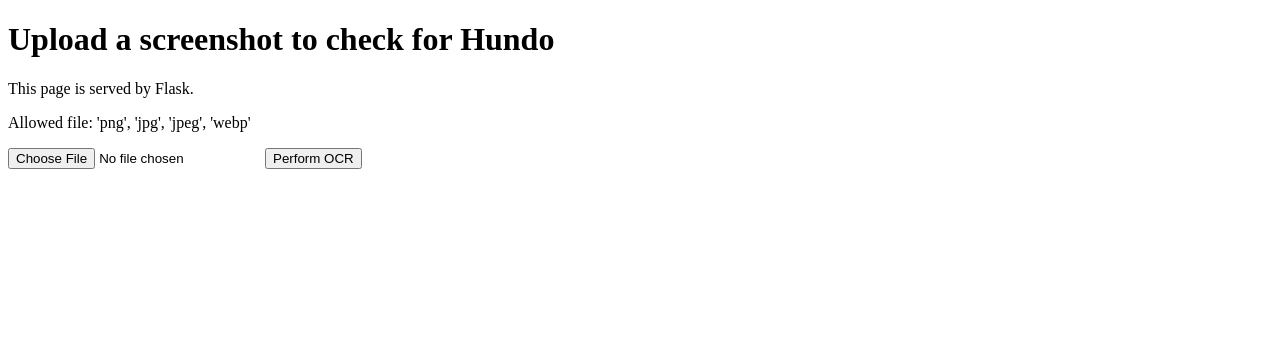
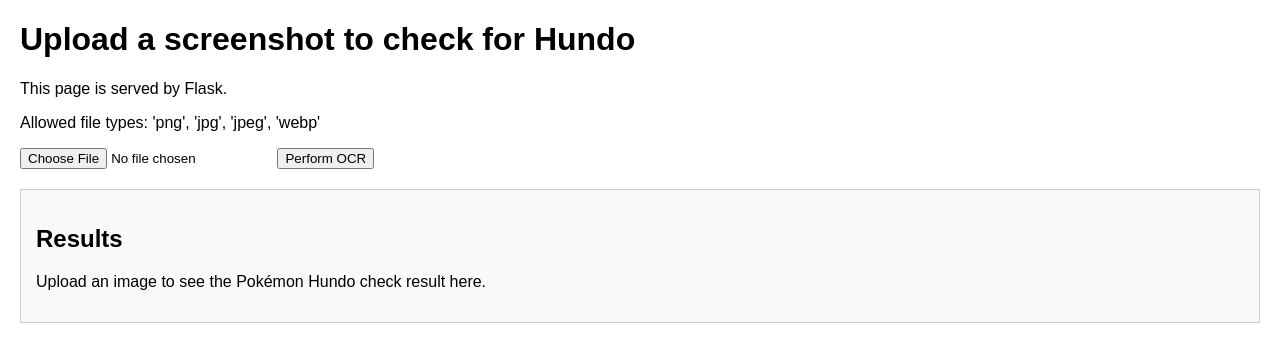
Before and after one commit to PhuLNguyen/PokemonHundoVision, a Flask app: page / in a window 1280 px wide. Shown: the top 362 px of the page. Run offline with Flask 3, Linux system fonts and the light colour scheme.

Commit message:
handle the form submission asynchronously using JavaScript (AJAX) and then dynamically display the results without a full page reload.

```diff
--- a/image-upload-server/templates/index.html
+++ b/image-upload-server/templates/index.html
@@ -3,16 +3,100 @@
 <head>
     <meta charset="UTF-8">
     <title>Pokemon Hundo Checker</title>
+    <style>
+        body { font-family: Arial, sans-serif; margin: 20px; }
+        #result-container { margin-top: 20px; padding: 15px; border: 1px solid #ccc; background-color: #f9f9f9; }
+        .success { color: green; font-weight: bold; }
+        .error { color: red; font-weight: bold; }
+    </style>
 </head>
 <body>
     <h1>Upload a screenshot to check for Hundo</h1>
     <p>This page is served by Flask.</p>
-    <p>Allowed file: 'png', 'jpg', 'jpeg', 'webp'</p>
+    <p>Allowed file types: 'png', 'jpg', 'jpeg', 'webp'</p>
 
-    <form action="/upload" method="post" enctype="multipart/form-data">
+    <form id="upload-form" action="/upload" method="post" enctype="multipart/form-data">
         <input type="file" name="image" accept="image/*" required>
-        <button type="submit">Perform OCR</button>
+        <button type="submit" id="submit-button">Perform OCR</button>
     </form>
 
+    <div id="result-container">
+        <h2>Results</h2>
+        <p>Upload an image to see the Pokémon Hundo check result here.</p>
+    </div>
+
+    <script>
+        // Get the form and result container elements
+        const form = document.getElementById('upload-form');
+        const resultContainer = document.getElementById('result-container');
+        const submitButton = document.getElementById('submit-button');
+
+        // Add an event listener for the form submission
+        form.addEventListener('submit', async function(event) {
+            // Prevent the default form submission (which would cause a page reload)
+            event.preventDefault();
+
+            // Clear previous results and show a loading message
+            resultContainer.innerHTML = '<h2>Results</h2><p>Processing image... Please wait.</p>';
+            submitButton.disabled = true; // Disable button to prevent double submission
+            submitButton.textContent = 'Processing...';
+
+            try {
+                // Use the FormData API to easily capture the file input
+                const formData = new FormData(form);
+
+                // Perform the asynchronous POST request
+                const response = await fetch(form.action, {
+                    method: form.method,
+                    body: formData,
+                });
+
+                const data = await response.json(); // Parse the JSON response
+
+                // Check if the HTTP response was OK (status 200)
+                if (response.ok) {
+                    // SUCCESS case
+                    const isHundo = data['HUNDO?'] === 'Yes';
+                    const hundoText = isHundo
+                        ? `<span class="success">${data['HUNDO?']}!</span>`
+                        : `<span class="error">${data['HUNDO?']}</span>`;
+
+                    resultContainer.innerHTML = `
+                        <h2>OCR Success!</h2>
+                        <p><strong>Extracted Pokémon:</strong> ${data['Extracted Pokémon Name']}</p>
+                        <p><strong>Extracted CP:</strong> ${data['Extracted Combat Power (CP)']}</p>
+                        <p><strong>100% IV (HUNDO)?</strong> ${hundoText}</p>
+                        ${isHundo ? `<p><strong>100% IV Level:</strong> ${data['100% IV Level']}</p>` : ''}
+                        <hr>
+                        <details>
+                            <summary>Vision API Raw Result</summary>
+                            <pre>${data['Vision API result']}</pre>
+                        </details>
+                    `;
+                } else {
+                    // ERROR case (e.g., 400, 422, 500)
+                    resultContainer.innerHTML = `
+                        <h2 class="error">Error!</h2>
+                        <p>An error occurred during processing:</p>
+                        <p><strong>Status:</strong> ${response.status} - ${response.statusText}</p>
+                        <p><strong>Details:</strong> ${data.error || 'Unknown error. Check server logs.'}</p>
+                    `;
+                }
+            } catch (e) {
+                // Network or parsing error
+                resultContainer.innerHTML = `
+                    <h2 class="error">Network Error!</h2>
+                    <p>Could not connect to the server or process the response.</p>
+                    <p>Details: ${e.message}</p>
+                `;
+            } finally {
+                // Re-enable the button and reset its text after the operation completes
+                submitButton.disabled = false;
+                submitButton.textContent = 'Perform OCR';
+                // Reset the file input so the user can immediately select a new file
+                form.reset();
+            }
+        });
+    </script>
 </body>
 </html>
```
